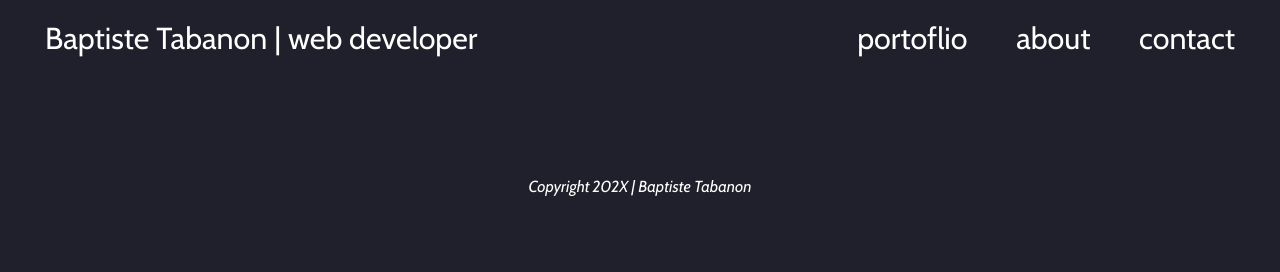
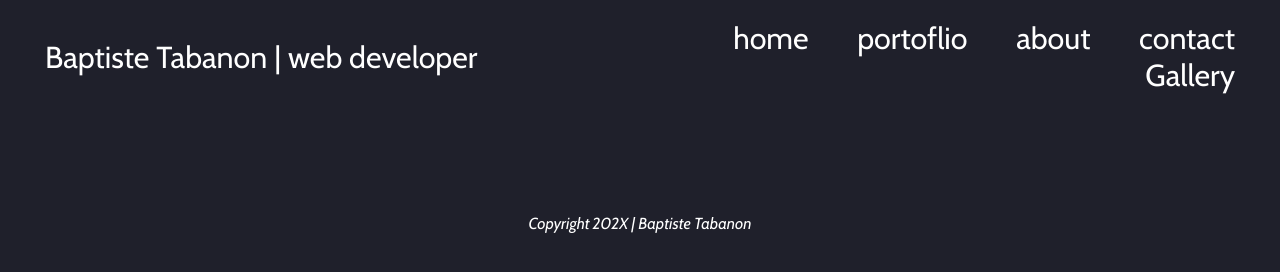
Before and after one commit to baptiste-t/Portfolio-website, a plain HTML site: page gallery/index.html in a window 1280 px wide. Drawn offline with nearby package versions, Linux system fonts and the light colour scheme.

Commit message:
Added gallery page with navlink

```diff
--- a/gallery/index.html
+++ b/gallery/index.html
@@ -14,9 +14,11 @@
                     <p>Baptiste Tabanon | web developer</p>
                 </div>
                 <div class="half-width">
+                    <a href="index.html">home</a>
                     <a href="#portfolio">portoflio</a>
                     <a href="#about">about</a>
                     <a href="#contact">contact</a>
+                    <a href="gallery/index.html">Gallery</a>
                 </div>
             </nav>
         </header>
```
Also changed, not shown: index.html (+2 -0 lines).
